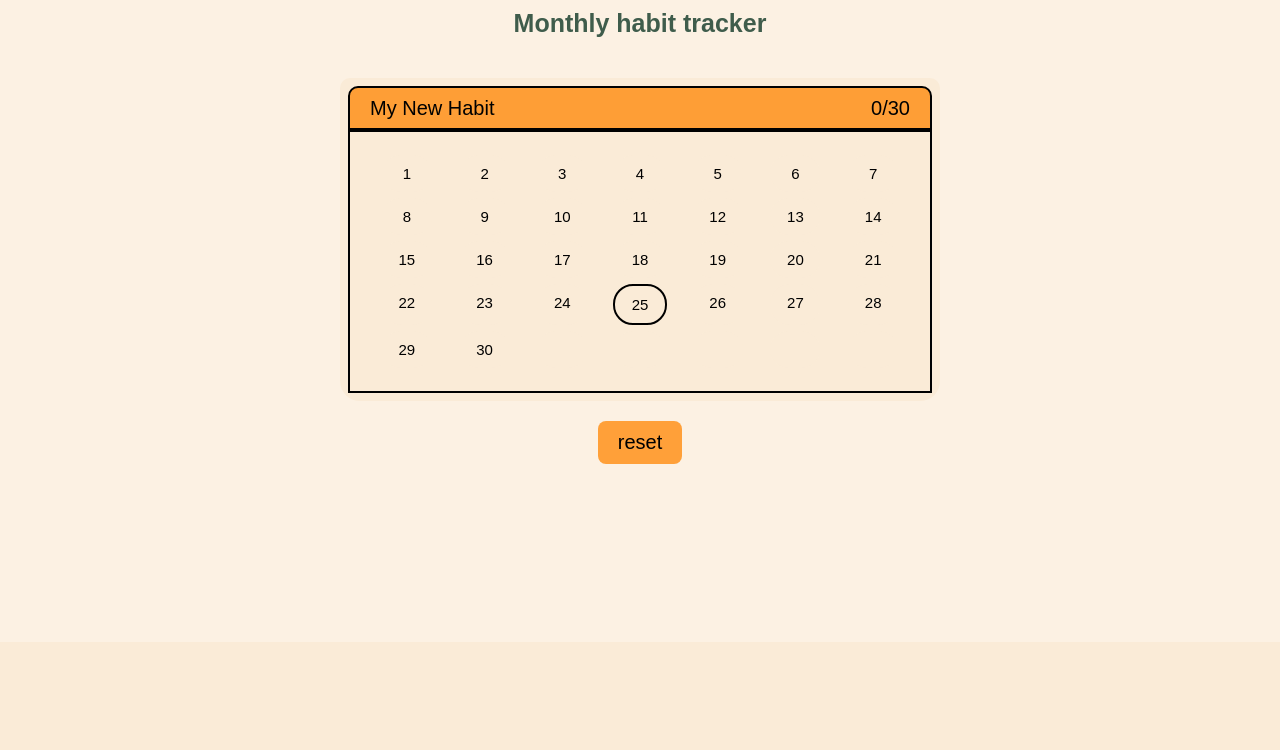
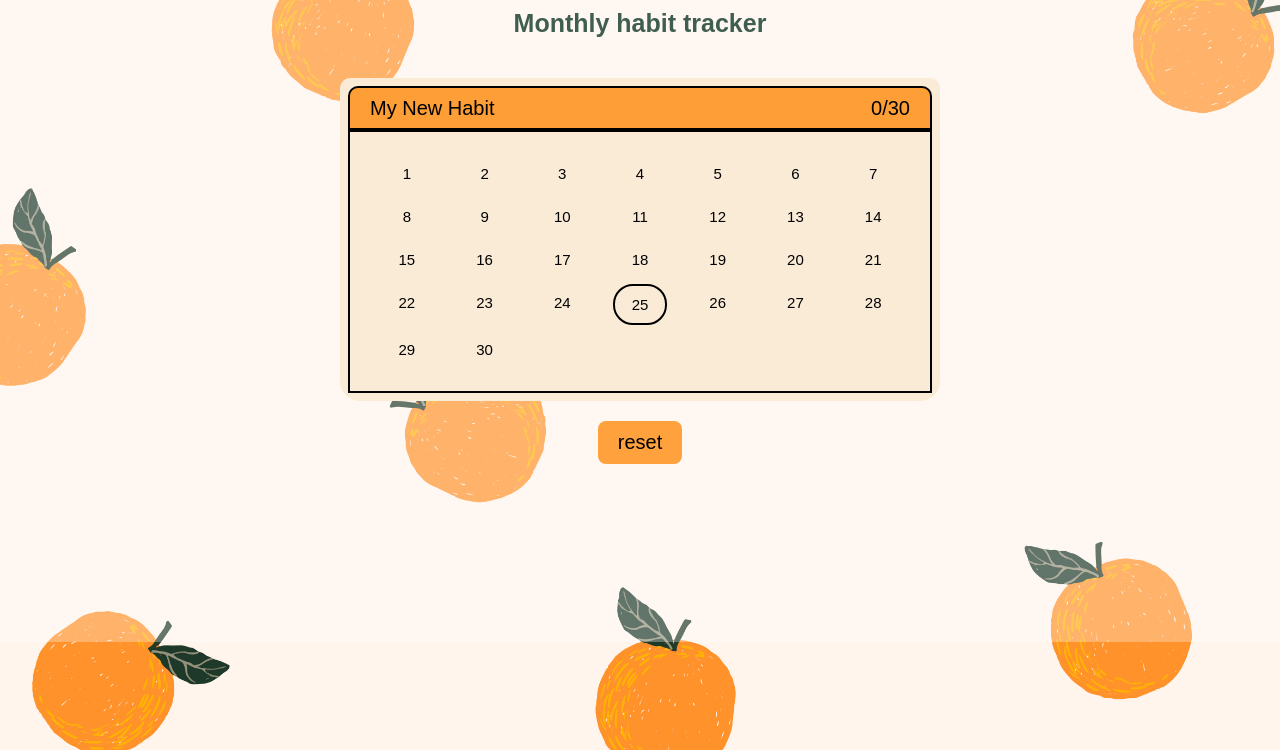
Before and after one commit to RheasaraGravestock/HabitTracker, a plain HTML site: page index.html in a window 1280 px wide. Shown: the part 158-908 px from the top of the page. Drawn offline with Linux system fonts and the light colour scheme; a web font is replaced by a local one.

Commit message:
Update style.css

```diff
--- a/style.css
+++ b/style.css
@@ -1,5 +1,5 @@
 body {
-    background-image: url("orange.jpg");
+    background-image: url("images/orange.jpg");
     min-height: 100vh;
     background-size: cover;
     background-repeat: no-repeat;
```
